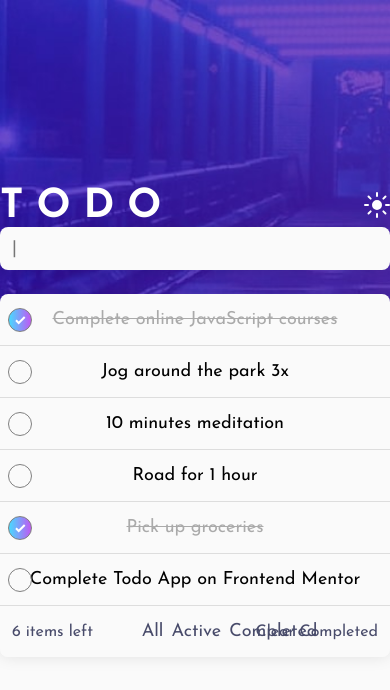
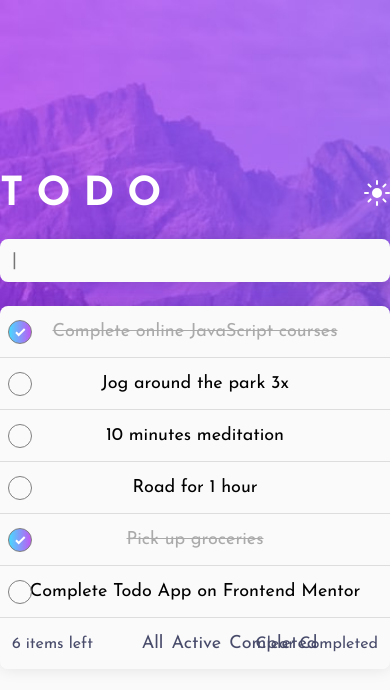
Before and after one commit to TallysonFreitas/Lista-De-Afazeres, a React (Create React App) app: page / in a window 390 px wide. Shown: the top 690 px of the page. Built offline with nearby package versions, Linux system fonts and the light colour scheme.

Commit message:
finalizando site sem responsividade

```diff
--- a/public/index.html
+++ b/public/index.html
@@ -24,7 +24,7 @@
       work correctly both with client-side routing and a non-root public URL.
       Learn how to configure a non-root public URL by running `npm run build`.
     -->
-    <title>ToDo App</title>
+    <title>To Do App</title>
     <link rel="preconnect" href="https://fonts.googleapis.com">
     <link rel="preconnect" href="https://fonts.gstatic.com" crossorigin>
     <link href="https://fonts.googleapis.com/css2?family=Josefin+Sans:wght@400;700&display=swap" rel="stylesheet">
--- a/src/App.tsx
+++ b/src/App.tsx
@@ -11,7 +11,7 @@ function App() {
 
   return (
     <ThemeProvider theme={estaUsandoDark ? DarkTheme : LightTheme}>
-      <EstiloGlobal />
+      <EstiloGlobal tema={estaUsandoDark} />
       <ContainerPrincipal>
         <Titulo />
         <Search />
--- a/src/components/ListaItem/style.ts
+++ b/src/components/ListaItem/style.ts
@@ -2,7 +2,6 @@ import styled from 'styled-components'
 
 export const STarefaItem = styled.div<TypeButtonTarefa>`
   width: 100%;
-  height: auto;
   background-color: ${(props) => props.theme.Elements};
   padding: 16px;
   color: ${(props) => (props.checked ? '#aaa' : props.theme.text)};
@@ -12,6 +11,7 @@ export const STarefaItem = styled.div<TypeButtonTarefa>`
   cursor: pointer;
   text-decoration: ${(props) => (props.checked ? 'line-through' : 'none')};
   transition: scale ease 0.2s;
+  transition: height ease 2s;
 
   &:hover {
     scale: 1.005;
--- a/src/containers/Titulo/style.ts
+++ b/src/containers/Titulo/style.ts
@@ -6,7 +6,7 @@ export const STitulo = styled.h1`
 `
 
 export const SContainerTitulo = styled.div`
-  margin: 0 auto;
+  margin: 0 auto 24px;
   width: 100%;
   display: flex;
   justify-content: space-between;
--- a/src/style.ts
+++ b/src/style.ts
@@ -1,7 +1,12 @@
 import styled, { createGlobalStyle } from 'styled-components'
-import img from './bg-desktop-dark.jpg'
+import imgDark from './images/bg-desktop-dark.jpg'
+import imgLight from './images/bg-desktop-light.jpg'
 
-export const EstiloGlobal = createGlobalStyle`
+type ThemeType = {
+  tema: boolean
+}
+
+export const EstiloGlobal = createGlobalStyle<ThemeType>`
 *{
   margin: 0;
   padding:0;
@@ -17,7 +22,8 @@ body{
     content:'';
     width:100vw;
     height:40vh;
-    background-image:url(${img});
+  background-image:${(props) =>
+    props.tema == true ? `url(${imgDark})` : `url(${imgLight})`};
     background-size:cover;
     background-repeat:no-repeat;
     position:absolute;
```
Also changed, not shown: src/images/bg-desktop-dark.jpg (renamed from src/bg-desktop-dark.jpg).
